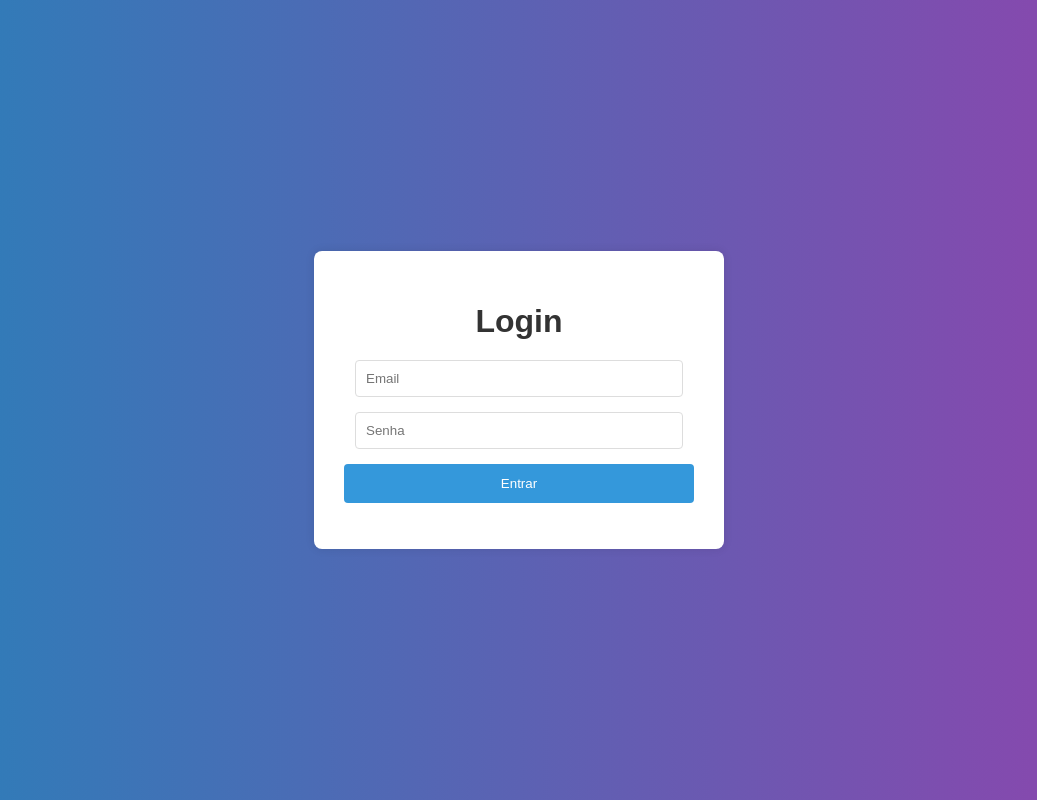
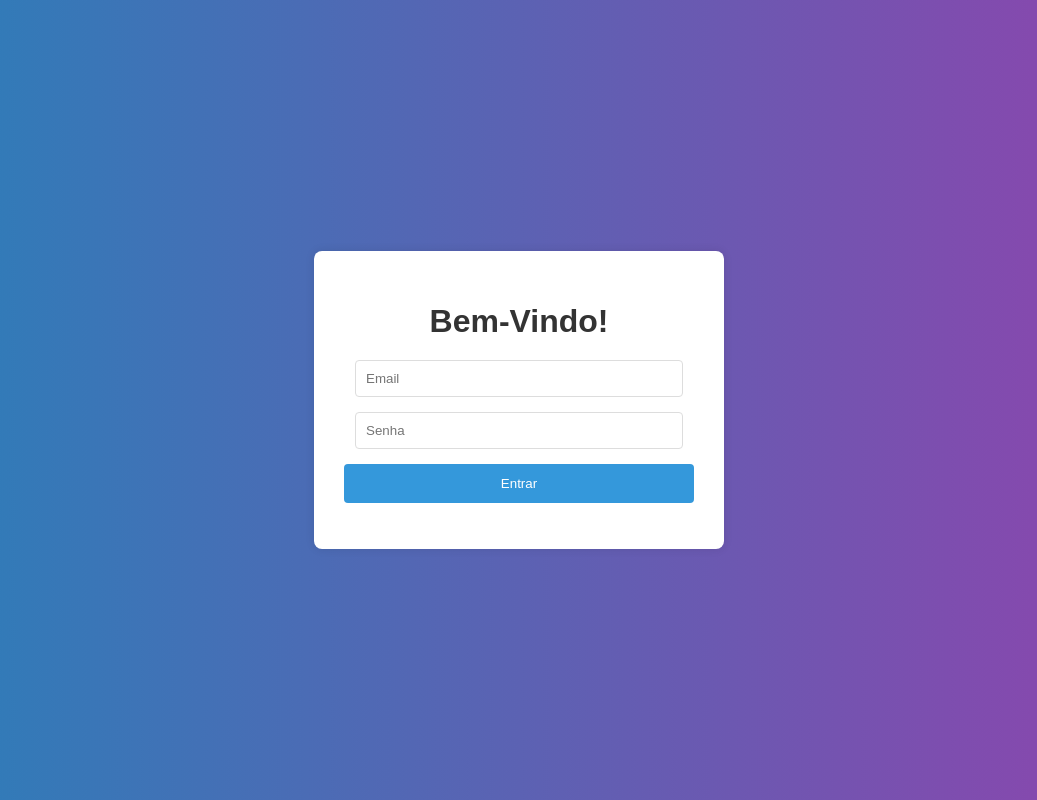
Before and after one commit to dannielskkynoff/sistemaboy, a plain HTML site: page index.html in a window 1280 px wide. Shown: the whole page, without its empty margins (121-1158 px from the left). Drawn offline with Linux system fonts and the light colour scheme.

Commit message:
Update index.html

```diff
--- a/index.html
+++ b/index.html
@@ -50,7 +50,7 @@
 </head>
 <body>
     <div class="login-container">
-        <h1>Login</h1>
+        <h1>Bem-Vindo!</h1>
         <form id="login-form">
             <input type="email" id="email" placeholder="Email" required>
             <input type="password" id="password" placeholder="Senha" required>
```
